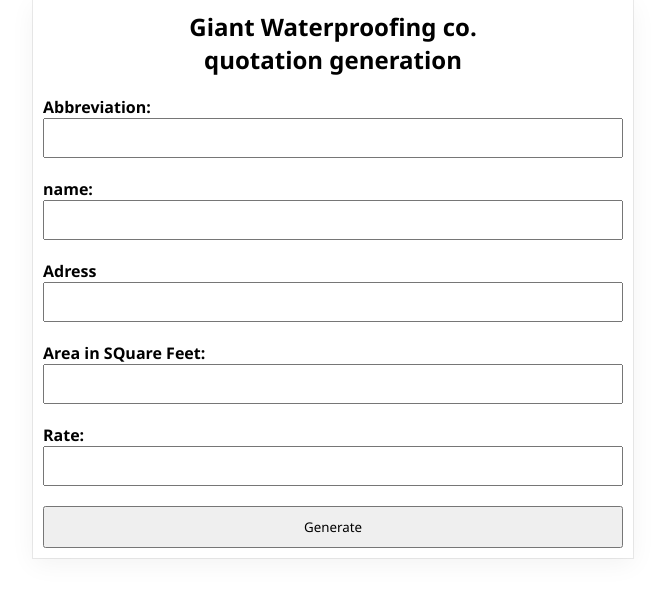
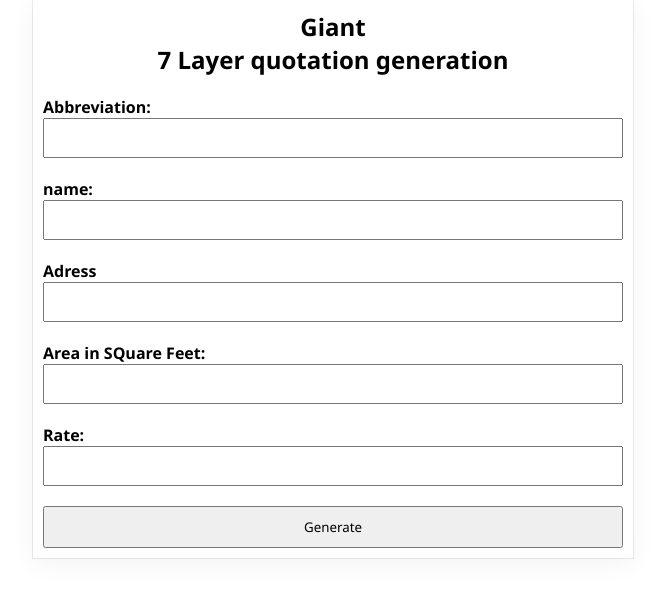
Before and after one commit to roybarkhane/project1, a plain HTML site: page index.htm in a window 1280 px wide. Shown: the top 598 px of the page, without its empty margins (307-972 px from the left). Drawn offline with Linux system fonts and the light colour scheme.

Commit message:
Update index.htm

```diff
--- a/index.htm
+++ b/index.htm
@@ -5,7 +5,7 @@
     <meta charset="UTF-8">
     <meta http-equiv="X-UA-Compatible" content="IE=edge">
     <meta name="viewport" content="width=device-width, initial-scale=1.0">
-    <title>Giant Water Proofing Solution</title>
+    <title>Giant by roybarkhane</title>
     <link rel="stylesheet" href="style.css">
 
 </head>
@@ -13,7 +13,7 @@
 <body>
     <div class="form">
         <form action="" id="data">
-            <h2>Giant Waterproofing co.<br> quotation generation</h2>
+            <h2>Giant<br> 7 Layer quotation generation</h2>
             <label for="browser"> Abbreviation:</label>
             <input list="abbreviation" id="browser" name="abbreviation" required>
             <datalist id="abbreviation">
```
